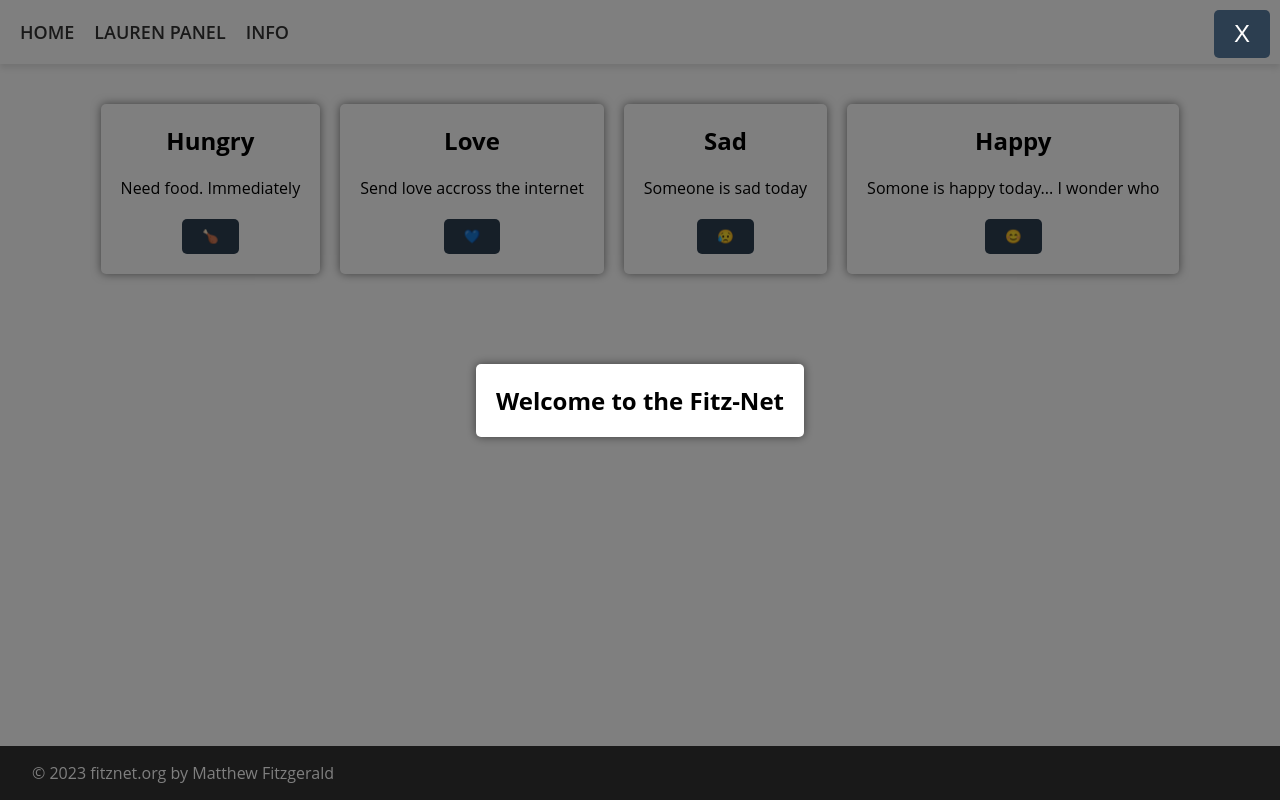
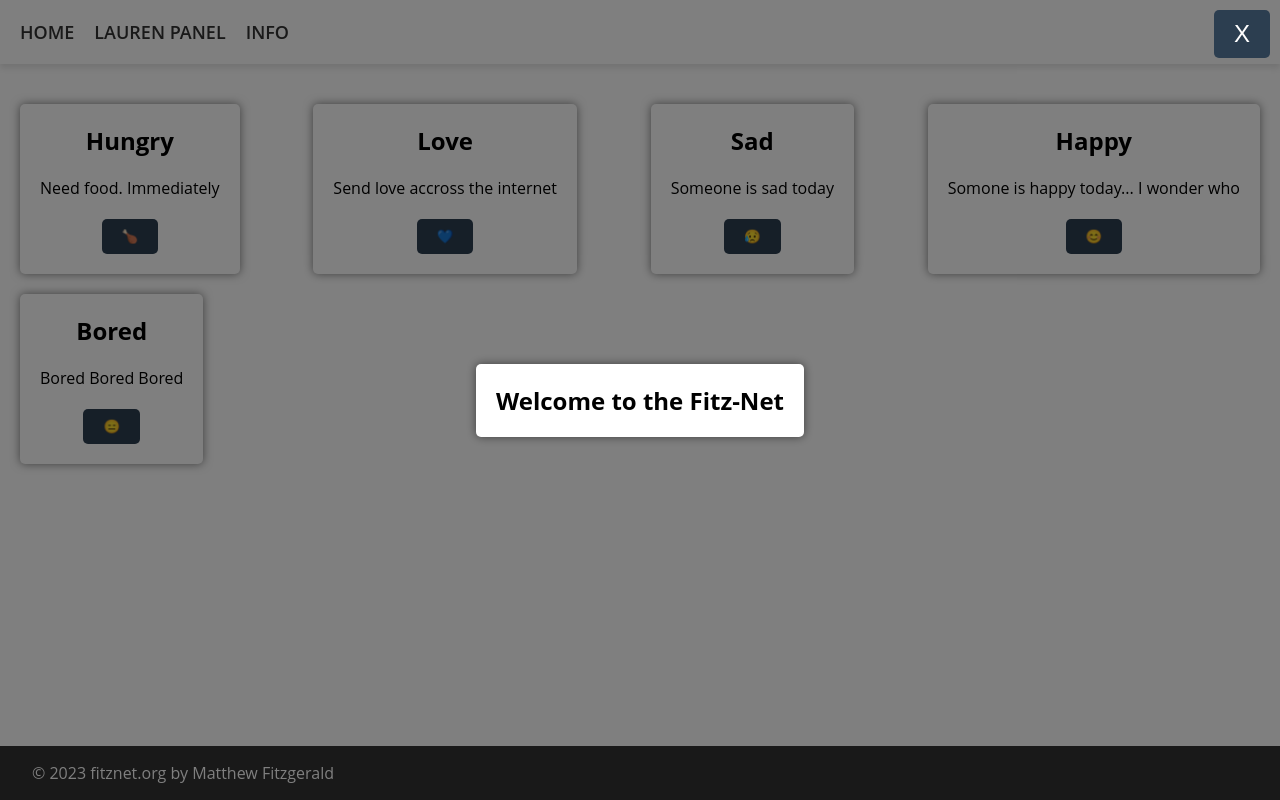
Before and after one commit to mattlol85/Fitz-Net, a React (Create React App) app in the folder fitznet-react-website/: page /laurenpanel in a window 1280 px wide. Built offline with nearby package versions, Linux system fonts and the light colour scheme.

Commit message:
removed unused import and added new button

```diff
--- a/fitznet-react-website/src/components/Card.js
+++ b/fitznet-react-website/src/components/Card.js
@@ -1,5 +1,4 @@
 import React from 'react';
-import { Link } from 'react-router-dom';
 import '../css/Card.css';
 
 function Card(props) {
--- a/fitznet-react-website/src/components/LaurenPanelContent.js
+++ b/fitznet-react-website/src/components/LaurenPanelContent.js
@@ -28,6 +28,12 @@ function LaurenPanelContent() {
       link: 'https://www.google.com',
       buttonText: '😊',
     },
+    {
+    title: 'Bored',
+    description: 'Bored Bored Bored',
+    link: 'https://www.google.com',
+    buttonText: '😑',
+  }
   ];
 
   return (
```
